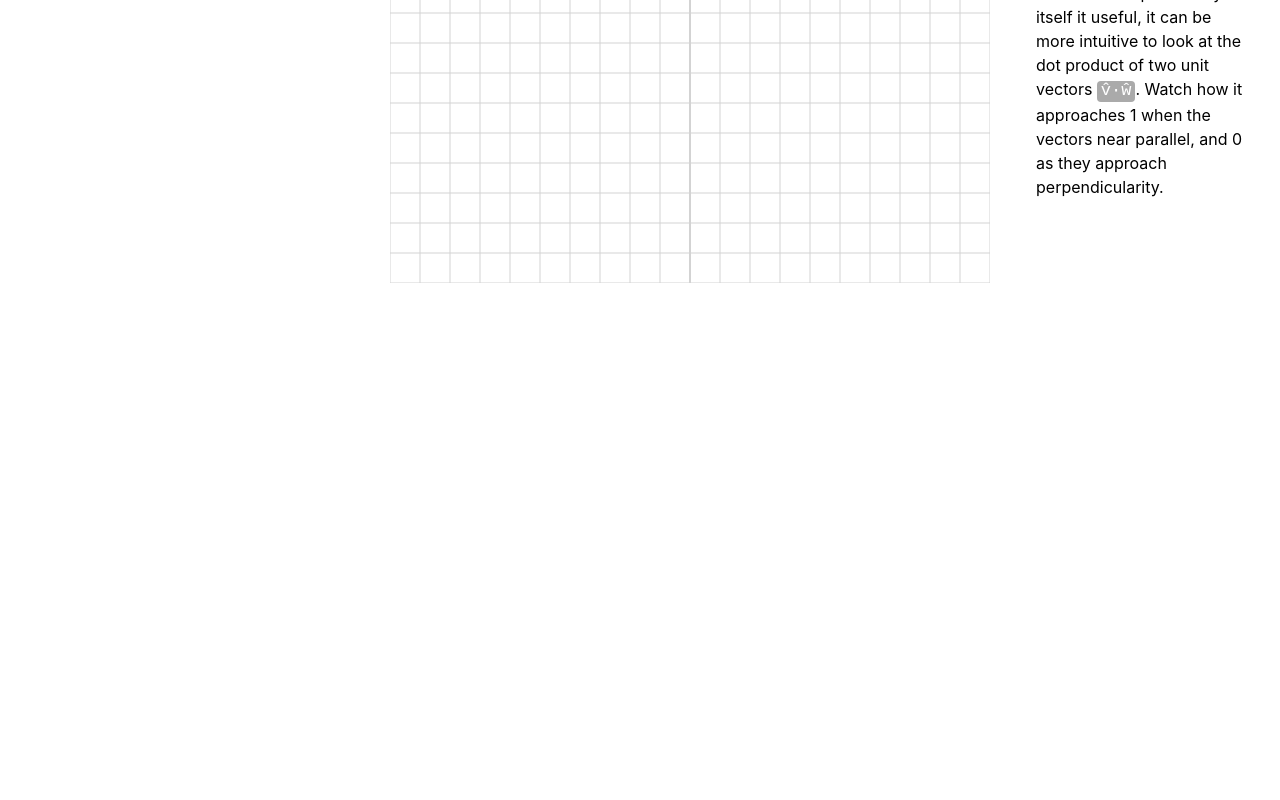
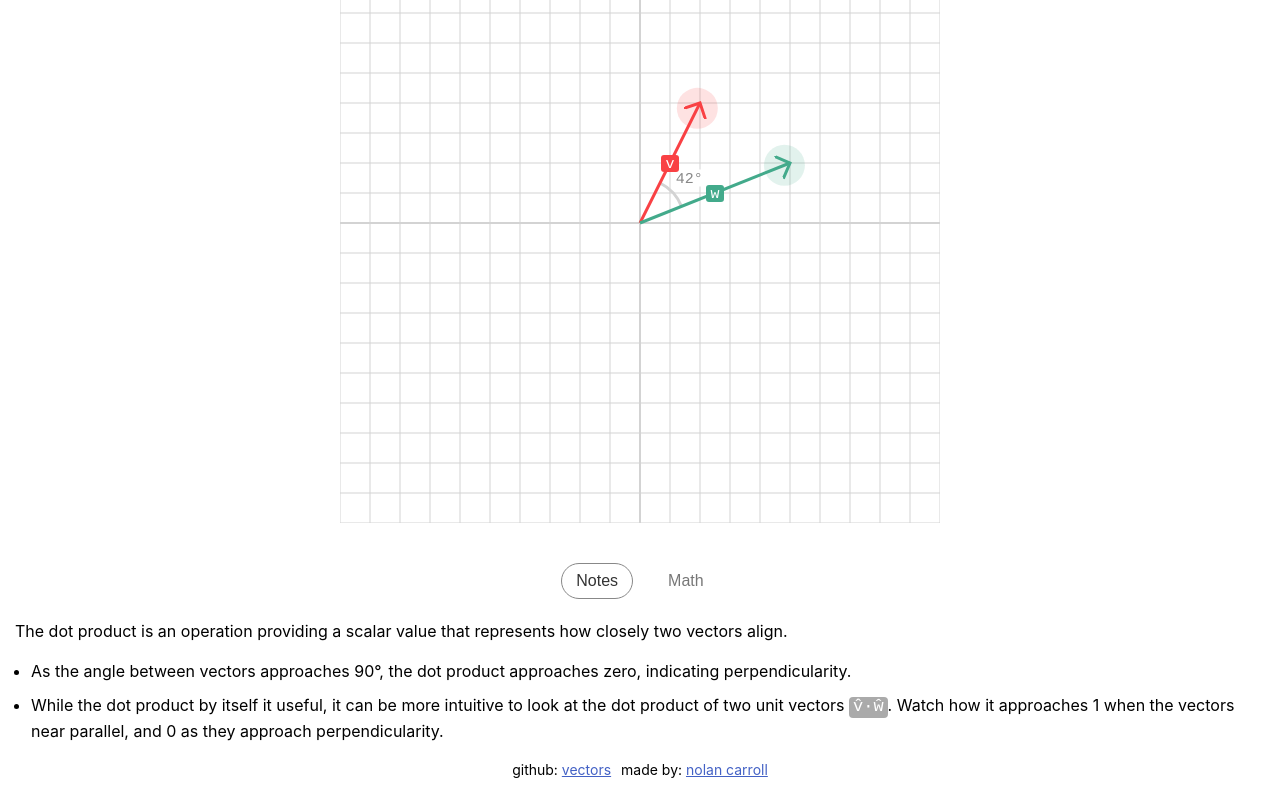
Before and after one commit to nolandc/vectors, a Vue app: page /#/dot in a window 1280 px wide. Shown: the part 421-1221 px from the top of the page. Before the commit the page ends 800 px from the top, so only its background shows below. Built offline with nearby package versions, Linux system fonts and the light colour scheme.

Commit message:
add links to github / website

```diff
--- a/src/App.vue
+++ b/src/App.vue
@@ -1,4 +1,5 @@
 <script setup lang="ts">
+import Attribution from './components/layout/Attribution.vue';
 import NavMenu from './components/layout/NavMenu.vue'
 
 </script>
@@ -11,6 +12,7 @@ import NavMenu from './components/layout/NavMenu.vue'
         <component :is="Component"/>
       </RouterView>
     </div>
+    <Attribution/>
   </div>
 </template>
 
@@ -21,10 +23,13 @@ import NavMenu from './components/layout/NavMenu.vue'
   align-items: center;
   flex-direction: column;
   gap: 0;
-
-  @media screen and (max-width: 800px) {
+  min-height: 100vh;
+  @media screen and (max-width: 1400px) {
     padding: 0;
-    align-items: unset;
+  }
+  #main {
+    flex-grow: 1;
+    flex-shrink: 0;
   }
 }
 </style>
--- a/src/components/InputColorLabel.vue
+++ b/src/components/InputColorLabel.vue
@@ -21,7 +21,7 @@ defineProps({
 .vec-label {
     vertical-align: middle;
     display: inline-block;
-    width: 100px;
+    width: 75px;
     text-align: right;
     font-size: 17px;
 
--- /dev/null
+++ b/src/components/layout/Attribution.vue
@@ -0,0 +1,29 @@
+
+<template>
+  <div id="attribution">
+    <span>
+      github: <a href="https://github.com/NolanDC/vectors">vectors</a>
+    </span>
+    <span>
+      made by: <a href="https://nolandc.com">nolan carroll</a>
+    </span>
+  </div>
+</template>
+
+
+<style lang="scss">
+
+#attribution {
+  font-size: 14px;
+  margin-bottom: 20px;
+  span {
+    margin: 0 3px;
+  }
+  @media screen and (max-width: 800px) {
+    display: flex;
+    justify-content: center;
+    margin-top: 30px;
+  }
+}
+
+</style>
--- a/src/components/layout/MathDetails.vue
+++ b/src/components/layout/MathDetails.vue
@@ -48,7 +48,7 @@ if (tabs.value.length > 0) {
   padding: 0 30px;
   width: 440px;
 
-  @media screen and (max-width: 800px) {
+  @media screen and (max-width: 1400px) {
     padding: 0 15px;
     width: 100%;
   }
--- a/src/components/layout/Visualization.vue
+++ b/src/components/layout/Visualization.vue
@@ -1,3 +1,7 @@
+<script setup lang="ts">
+import Attribution from './Attribution.vue';
+</script>
+
 <template>
   <div id="visualization">
     <slot/>
@@ -8,9 +12,11 @@
   #visualization {
     display: flex;
     flex-direction: row;
-
-    @media screen and (max-width: 800px) {
+    flex-wrap: wrap;
+    justify-content: center;
+    @media screen and (max-width: 1420px) {
       flex-direction: column;
+      align-items: center;
     }
   }
 </style>
--- a/src/components/svg/GridView.vue
+++ b/src/components/svg/GridView.vue
@@ -60,11 +60,13 @@ onMounted(() => {
   width: 600px;
   height: 600px;
   aspect-ratio: 1;
+  margin-bottom: 40px;
+
 
   @media screen and (max-width: 800px) {
+    order: 0;
     width: 100%;
     height: auto;
-    margin-bottom: 40px;
   }
 }
 
@@ -73,5 +75,4 @@ onMounted(() => {
   height: 100%;
 }
 
-
 </style>
--- a/src/style.css
+++ b/src/style.css
@@ -16,3 +16,11 @@ body {
   min-width: 320px;
   min-height: 100vh;
 }
+
+a {
+  color: #4361c5;
+
+  &:hover {
+    color: #1b2958;
+  }
+}
```
